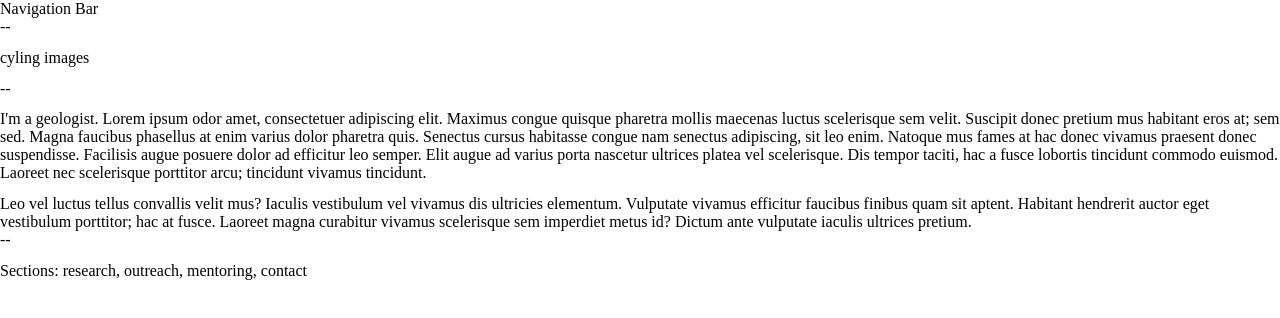
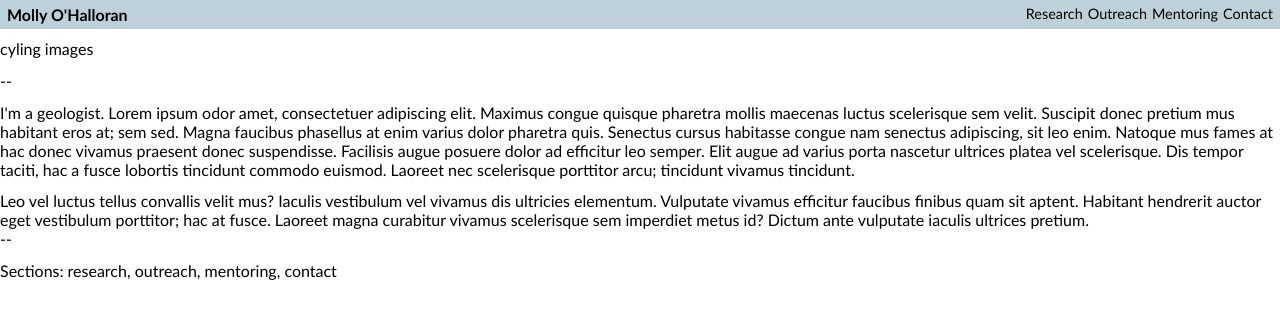
Before and after one commit to mohalloran00/mohalloran00.github.io, a React (Vite) app in the folder react-vite/: page / in a window 1280 px wide. Shown: the top 318 px of the page. Built offline with nearby package versions, Linux system fonts and the light colour scheme.

Commit message:
finished layout for now

```diff
--- a/react-vite/src/components/LandingPage/LandingPage.jsx
+++ b/react-vite/src/components/LandingPage/LandingPage.jsx
@@ -3,7 +3,6 @@ import AboutMe from './AboutMe';
 export default function LandingPage() {
   return (
     <>
-      <p>--</p>
       <p>cyling images</p>
       <p>--</p>
       <AboutMe />
--- a/react-vite/src/css-global/elements.css
+++ b/react-vite/src/css-global/elements.css
@@ -1,3 +1,7 @@
+body {
+  font-family: 'Gill Sans', 'Gill Sans MT', Calibri, 'Trebuchet MS', sans-serif;
+}
+
 p {
   margin-bottom: 0.8em;
 }
--- a/react-vite/src/css-global/vars.css
+++ b/react-vite/src/css-global/vars.css
@@ -1,3 +1,3 @@
 :root {
-  --gray: rgb(197, 197, 197);
+  --rock: rgb(190, 208, 217);
 }
--- /dev/null
+++ b/react-vite/src/router/Layout.css
@@ -0,0 +1,26 @@
+@import url(../css-global/vars.css);
+
+#navbar {
+  display: flex;
+  justify-content: space-between;
+  background-color: var(--rock);
+  padding: 5px 7px;
+  margin-bottom: 10px;
+}
+
+#navbar > div:first-child {
+  font-weight: bold;
+}
+
+#navbar > div:last-child {
+  display: flex;
+  gap: 5px;
+}
+
+#navbar > div:last-child a {
+  font-size: 0.9em;
+}
+
+#navbar a.active {
+  font-weight: bold;
+}
--- a/react-vite/src/router/Layout.jsx
+++ b/react-vite/src/router/Layout.jsx
@@ -1,9 +1,20 @@
-import { Outlet } from 'react-router-dom';
+import { Link, NavLink, Outlet } from 'react-router-dom';
+import './Layout.css';
 
 export default function Layout() {
   return (
     <>
-      <div>Navigation Bar</div>
+      <div id='navbar'>
+        <div>
+          <Link to='/'>Molly O'Halloran</Link>
+        </div>
+        <div>
+          <NavLink to='/research'>Research</NavLink>
+          <NavLink to='/outreach'>Outreach</NavLink>
+          <NavLink to='/mentoring'>Mentoring</NavLink>
+          <NavLink to='/contact'>Contact</NavLink>
+        </div>
+      </div>
       <Outlet />
     </>
   );
```
